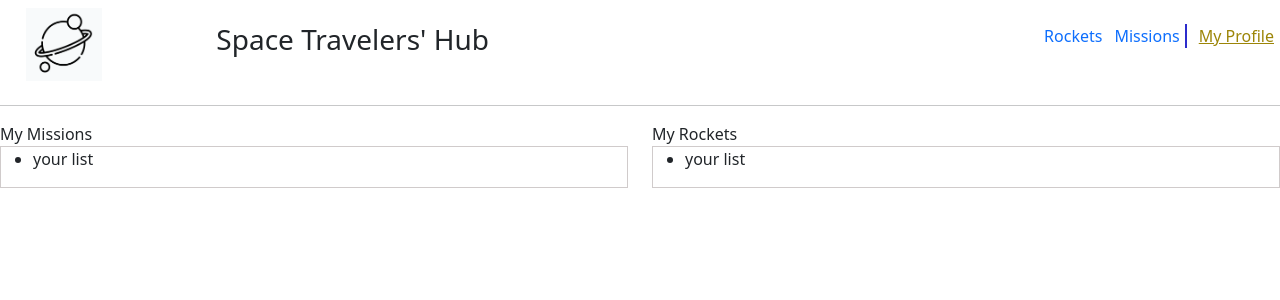
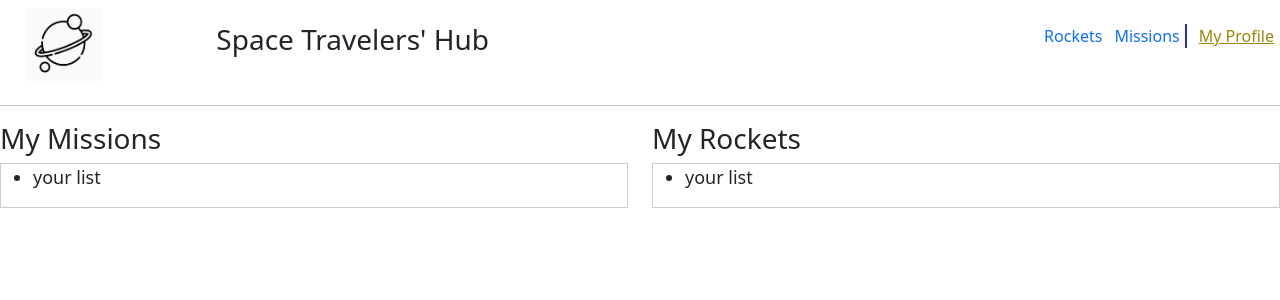
Before and after one commit to medsonmoombe/react-redux-group-project, a React (Create React App) app: page /my-profile in a window 1280 px wide. Shown: the top 300 px of the page. Built offline with nearby package versions, Linux system fonts and the light colour scheme.

Commit message:
hearder updated

```diff
--- a/src/App.css
+++ b/src/App.css
@@ -53,4 +53,9 @@
 .missionList,
 .rocketList {
   border: solid 0.5px rgb(208, 203, 203);
+  font-size: large;
 }
+
+.rocketList {
+
+}
--- a/src/components/Profiles.js
+++ b/src/components/Profiles.js
@@ -5,13 +5,13 @@ const Profiles = () => (
     <hr />
     <div className="row profileRow">
       <div className="missionProfile col-6">
-        My Missions
+        <h3>My Missions</h3>
         <div className="missionList">
           <ul><li>your list</li></ul>
         </div>
       </div>
       <div className="rocketProfile col-6">
-        My Rockets
+        <h3>My Rockets</h3>
         <div className="rocketList">
           <ul><li>your list</li></ul>
         </div>
```
